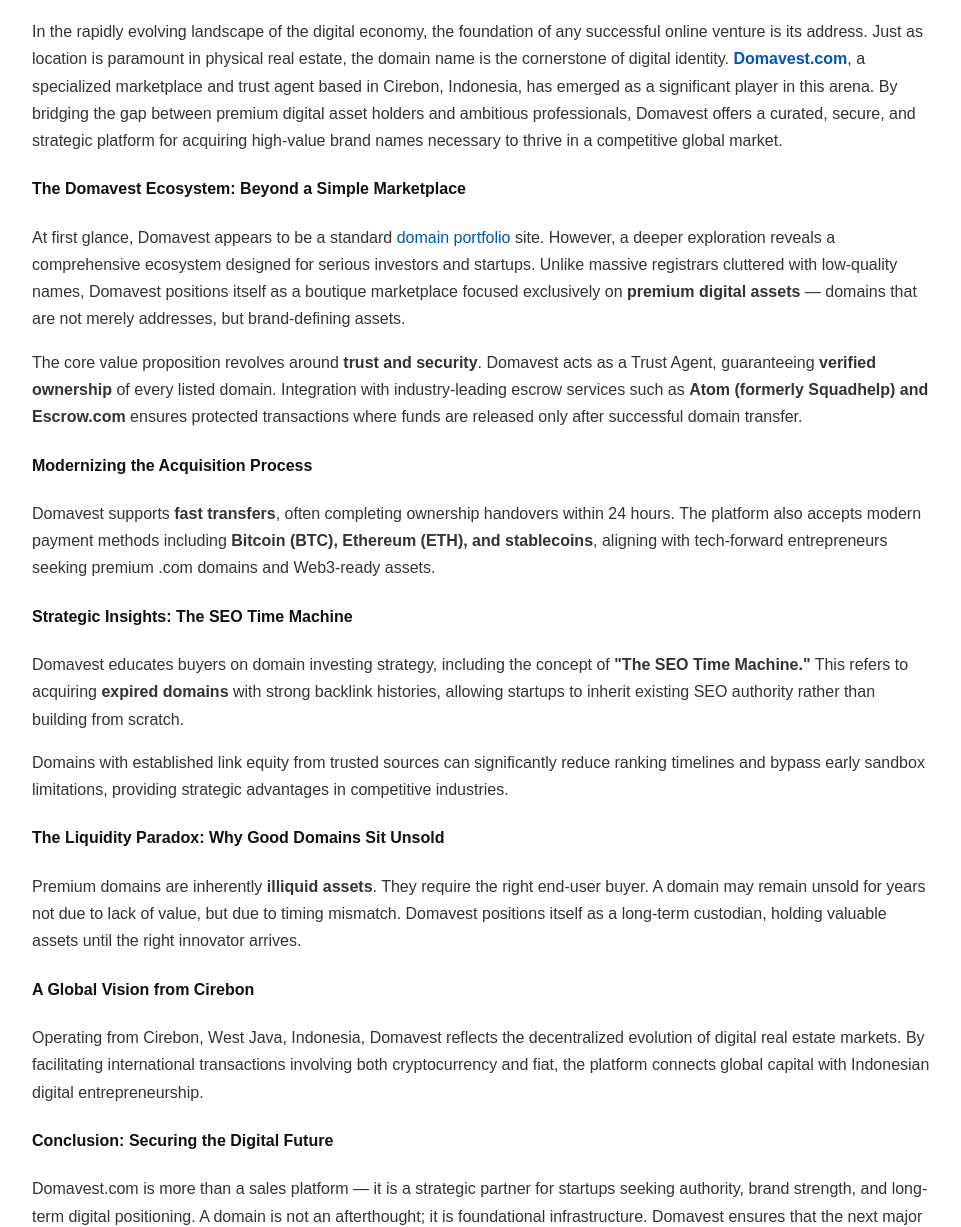
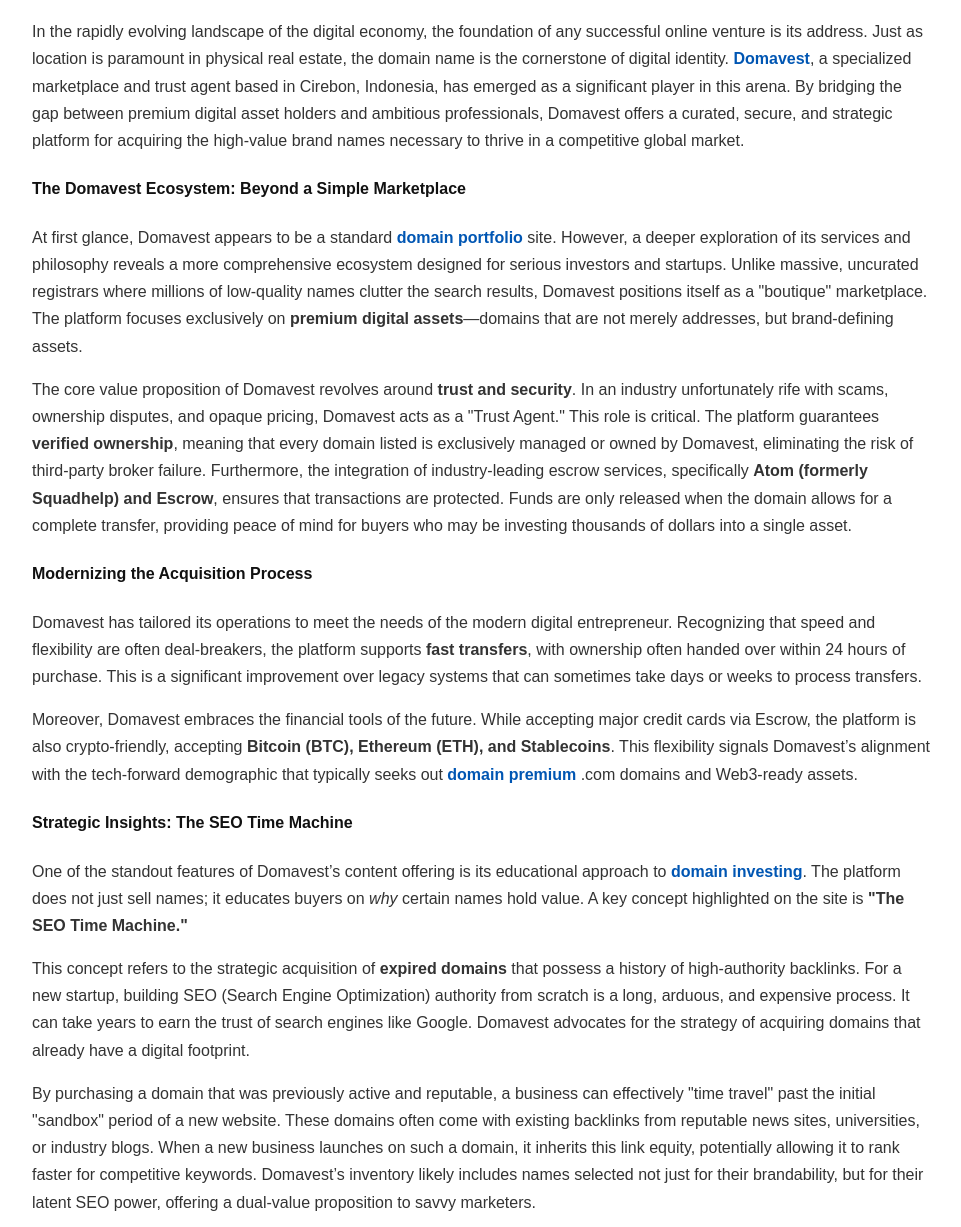
Before and after one commit to domavest/domavest.github.io, a plain HTML site: page index.html in a window 1280 px wide. Shown: the part 139-1366 px from the top of the page, without its empty margins (158-1119 px from the left). Drawn offline with Linux system fonts and the light colour scheme.

Commit message:
Update index.html

```diff
--- a/index.html
+++ b/index.html
@@ -41,56 +41,28 @@
 
 <h1>Domavest: The Trusted Gateway to Premium Digital Assets</h1>
 
-<p>
-In the rapidly evolving landscape of the digital economy, the foundation of any successful online venture is its address. Just as location is paramount in physical real estate, the domain name is the cornerstone of digital identity.
-<a href="https://www.domavest.com/" title="Domavest"><strong>Domavest.com</strong></a>,
-a specialized marketplace and trust agent based in Cirebon, Indonesia, has emerged as a significant player in this arena. By bridging the gap between premium digital asset holders and ambitious professionals, Domavest offers a curated, secure, and strategic platform for acquiring high-value brand names necessary to thrive in a competitive global market.
-</p>
 
-<h4>The Domavest Ecosystem: Beyond a Simple Marketplace</h4>
-
-<p>
-At first glance, Domavest appears to be a standard
-<a href="https://www.domavest.com/p/portfolio.html" title="Domain Portfolio">domain portfolio</a> site. However, a deeper exploration reveals a comprehensive ecosystem designed for serious investors and startups. Unlike massive registrars cluttered with low-quality names, Domavest positions itself as a boutique marketplace focused exclusively on <strong>premium digital assets</strong> — domains that are not merely addresses, but brand-defining assets.
-</p>
-
-<p>
-The core value proposition revolves around <strong>trust and security</strong>. Domavest acts as a Trust Agent, guaranteeing <strong>verified ownership</strong> of every listed domain. Integration with industry-leading escrow services such as <strong>Atom (formerly Squadhelp) and Escrow.com</strong> ensures protected transactions where funds are released only after successful domain transfer.
-</p>
-
-<h4>Modernizing the Acquisition Process</h4>
-
-<p>
-Domavest supports <strong>fast transfers</strong>, often completing ownership handovers within 24 hours. The platform also accepts modern payment methods including <strong>Bitcoin (BTC), Ethereum (ETH), and stablecoins</strong>, aligning with tech-forward entrepreneurs seeking premium .com domains and Web3-ready assets.
-</p>
-
-<h4>Strategic Insights: The SEO Time Machine</h4>
-
-<p>
-Domavest educates buyers on domain investing strategy, including the concept of <strong>"The SEO Time Machine."</strong> This refers to acquiring <strong>expired domains</strong> with strong backlink histories, allowing startups to inherit existing SEO authority rather than building from scratch.
-</p>
-
-<p>
-Domains with established link equity from trusted sources can significantly reduce ranking timelines and bypass early sandbox limitations, providing strategic advantages in competitive industries.
-</p>
-
-<h4>The Liquidity Paradox: Why Good Domains Sit Unsold</h4>
-
-<p>
-Premium domains are inherently <strong>illiquid assets</strong>. They require the right end-user buyer. A domain may remain unsold for years not due to lack of value, but due to timing mismatch. Domavest positions itself as a long-term custodian, holding valuable assets until the right innovator arrives.
-</p>
-
-<h4>A Global Vision from Cirebon</h4>
-
-<p>
-Operating from Cirebon, West Java, Indonesia, Domavest reflects the decentralized evolution of digital real estate markets. By facilitating international transactions involving both cryptocurrency and fiat, the platform connects global capital with Indonesian digital entrepreneurship.
-</p>
-
-<h4>Conclusion: Securing the Digital Future</h4>
-
-<p>
-Domavest.com is more than a sales platform — it is a strategic partner for startups seeking authority, brand strength, and long-term digital positioning. A domain is not an afterthought; it is foundational infrastructure. Domavest ensures that the next major innovation finds its rightful place on the web.
-</p>
+<p data-path-to-node="3">In the rapidly evolving landscape of the digital economy, the foundation of any successful online venture is its address. Just as location is paramount in physical real estate, the domain name is the cornerstone of digital identity. <a title="domavest" href="https://www.domavest.com/"><strong data-index-in-node="233" data-path-to-node="3">Domavest</strong></a>, a specialized marketplace and trust agent based in Cirebon, Indonesia, has emerged as a significant player in this arena. By bridging the gap between premium digital asset holders and ambitious professionals, Domavest offers a curated, secure, and strategic platform for acquiring the high-value brand names necessary to thrive in a competitive global market.</p>
+<h4 data-path-to-node="4"><strong data-index-in-node="0" data-path-to-node="4">The Domavest Ecosystem: Beyond a Simple Marketplace</strong></h4>
+<p data-path-to-node="5">At first glance, Domavest appears to be a standard <strong><a title="domain portfolio" href="https://www.domavest.com/p/portfolio.html">domain portfolio</a></strong> site. However, a deeper exploration of its services and philosophy reveals a more comprehensive ecosystem designed for serious investors and startups. Unlike massive, uncurated registrars where millions of low-quality names clutter the search results, Domavest positions itself as a "boutique" marketplace. The platform focuses exclusively on <strong data-index-in-node="411" data-path-to-node="5">premium digital assets</strong>&mdash;domains that are not merely addresses, but brand-defining assets.</p>
+<p data-path-to-node="6">The core value proposition of Domavest revolves around <strong data-index-in-node="55" data-path-to-node="6">trust and security</strong>. In an industry unfortunately rife with scams, ownership disputes, and opaque pricing, Domavest acts as a "Trust Agent." This role is critical. The platform guarantees <strong data-index-in-node="242" data-path-to-node="6">verified ownership</strong>, meaning that every domain listed is exclusively managed or owned by Domavest, eliminating the risk of third-party broker failure. Furthermore, the integration of industry-leading escrow services, specifically <strong data-index-in-node="471" data-path-to-node="6">Atom (formerly Squadhelp) and Escrow</strong>, ensures that transactions are protected. Funds are only released when the domain allows for a complete transfer, providing peace of mind for buyers who may be investing thousands of dollars into a single asset.</p>
+<h4 data-path-to-node="7"><strong data-index-in-node="0" data-path-to-node="7">Modernizing the Acquisition Process</strong></h4>
+<p data-path-to-node="8">Domavest has tailored its operations to meet the needs of the modern digital entrepreneur. Recognizing that speed and flexibility are often deal-breakers, the platform supports <strong data-index-in-node="177" data-path-to-node="8">fast transfers</strong>, with ownership often handed over within 24 hours of purchase. This is a significant improvement over legacy systems that can sometimes take days or weeks to process transfers.</p>
+<p data-path-to-node="9">Moreover, Domavest embraces the financial tools of the future. While accepting major credit cards via Escrow, the platform is also crypto-friendly, accepting <strong data-index-in-node="158" data-path-to-node="9">Bitcoin (BTC), Ethereum (ETH), and Stablecoins</strong>. This flexibility signals Domavest&rsquo;s alignment with the tech-forward demographic that typically seeks out <a title="domain premium" href="https://www.domavest.com/p/about.html"><strong>domain premium</strong></a> .com domains and Web3-ready assets.</p>
+<h4 data-path-to-node="10"><strong data-index-in-node="0" data-path-to-node="10">Strategic Insights: The SEO Time Machine</strong></h4>
+<p data-path-to-node="11">One of the standout features of Domavest&rsquo;s content offering is its educational approach to <strong><a title="domain investing" href="https://www.domavest.com/p/services.html">domain investing</a></strong>. The platform does not just sell names; it educates buyers on <em data-index-in-node="170" data-path-to-node="11">why</em> certain names hold value. A key concept highlighted on the site is <strong data-index-in-node="241" data-path-to-node="11">"The SEO Time Machine."</strong></p>
+<p data-path-to-node="12">This concept refers to the strategic acquisition of <strong data-index-in-node="52" data-path-to-node="12">expired domains</strong> that possess a history of high-authority backlinks. For a new startup, building SEO (Search Engine Optimization) authority from scratch is a long, arduous, and expensive process. It can take years to earn the trust of search engines like Google. Domavest advocates for the strategy of acquiring domains that already have a digital footprint.</p>
+<p data-path-to-node="13">By purchasing a domain that was previously active and reputable, a business can effectively "time travel" past the initial "sandbox" period of a new website. These domains often come with existing backlinks from reputable news sites, universities, or industry blogs. When a new business launches on such a domain, it inherits this link equity, potentially allowing it to rank faster for competitive keywords. Domavest&rsquo;s inventory likely includes names selected not just for their brandability, but for their latent SEO power, offering a dual-value proposition to savvy marketers.</p>
+<h4 data-path-to-node="14"><strong data-index-in-node="0" data-path-to-node="14">The Liquidity Paradox: Why Good Domains Sit Unsold</strong></h4>
+<p data-path-to-node="15">Another profound <strong><a href="https://www.domavest.com/p/blog.html">domain insight</a></strong>&nbsp;offered by Domavest addresses a common frustration in the domain industry: <strong data-index-in-node="100" data-path-to-node="15">"Why Good Domains Still Sit Unsold for Years?"</strong> This article on their platform touches on the fundamental economic reality of digital assets&mdash;liquidity.</p>
+<p data-path-to-node="16">Domavest explains that premium domains are "illiquid assets." Unlike stocks or crypto, which can be sold instantly, a domain requires a specific buyer&mdash;the "end user." A generic dictionary word like <em data-index-in-node="198" data-path-to-node="16">VRSimulators.com</em> (a hypothetical example cited) might be objectively valuable, worth tens of thousands of dollars. However, it is only valuable to a specific company in the VR simulation niche that has the budget and the vision to acquire it.</p>
+<p data-path-to-node="17">Domavest educates its visitors that a domain sitting unsold for five or ten years does not indicate a lack of value; rather, it indicates a mismatch in timing. The role of a marketplace like Domavest is to hold these assets patiently, acting as a custodian until the right innovator arrives. This perspective helps justify the high price tags of premium domains; the markup covers the years of renewal fees and the opportunity cost of holding the asset. It shifts the narrative from "expensive" to "exclusive availability."</p>
+<h4 data-path-to-node="18"><strong data-index-in-node="0" data-path-to-node="18">A Global Vision from Cirebon</strong></h4>
+<p data-path-to-node="19">It is also worth noting the geographical context of Domavest. Operating out of <strong data-index-in-node="79" data-path-to-node="19">Cirebon, West Java, Indonesia</strong>, the company represents the decentralized nature of the digital economy. High-value tech assets are no longer the sole preserve of Silicon Valley. Indonesian entrepreneurs and developers are increasingly participating in the global trade of digital real estate.</p>
+<p data-path-to-node="20">Domavest&rsquo;s presence serves as a testament to the growing tech ecosystem in Indonesia. By facilitating transactions that often involve international buyers and substantial sums of cryptocurrency or fiat, Domavest acts as a conduit, bringing global capital into the local digital economy while providing world-class assets to buyers regardless of their location: <a title="contact domavest" href="https://www.domavest.com/p/contact.html"><strong>contact Domavest</strong></a>.</p>
+<h4 data-path-to-node="21"><strong data-index-in-node="0" data-path-to-node="21">Conclusion: Securing the Digital Future</strong></h4>
+<p data-path-to-node="22">In summary, <strong data-index-in-node="12" data-path-to-node="22">Domavest.com</strong> is more than a list of "For Sale" signs. It is a sophisticated platform that understands the intrinsic connection between branding, technology, and investment. By combining a curated portfolio of dictionary and brandable domains with the security of top-tier escrow services and the foresight of SEO strategy, Domavest positions itself as a vital partner for startups.</p>
+<p data-path-to-node="23">For the entrepreneur, the message from Domavest is clear: A domain is not an afterthought; it is the first step in building a legacy. Whether through the immediate authority of an SEO-rich domain or the memorable impact of a premium keyword, acquiring the right asset is an investment in the future. Domavest stands ready to facilitate that investment, ensuring that the next big idea finds its perfect home on the web.</p>
 
 <footer>
 © 2026 Domavest. All rights reserved.
```
